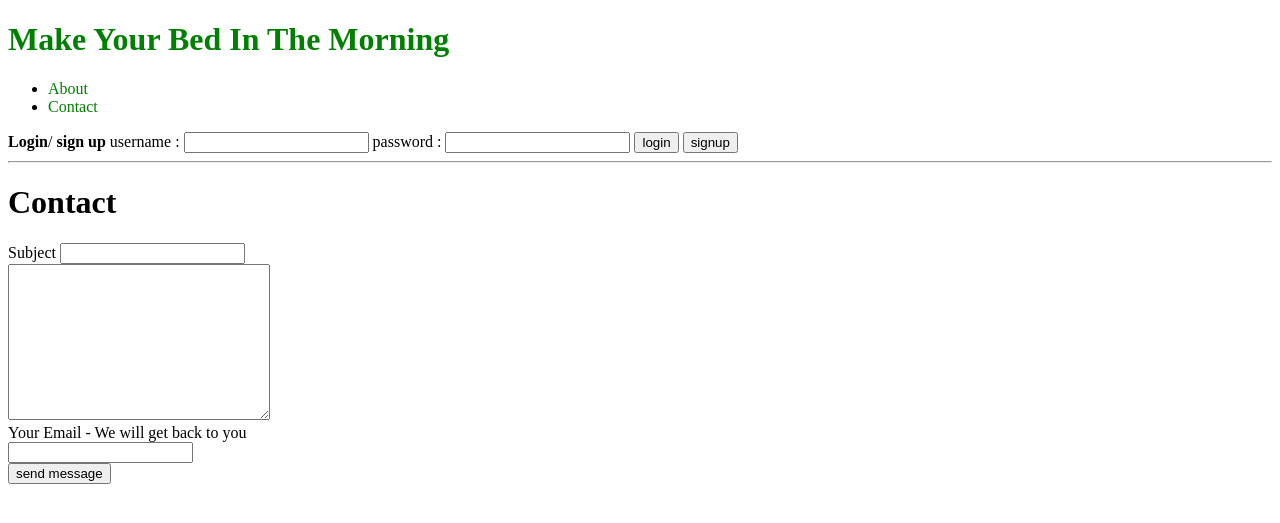
After one commit to kjs29/how-to-make-a-social-media-website, a Django app: page /contact/ in a window 1280 px wide. The commit adds this page. Shown: the top 523 px of the page. Run offline with Django 4.2, Linux system fonts and the light colour scheme.

Commit message:
add contact, thank you, about page/ add send email functionality

```diff
--- a/blog/urls.py
+++ b/blog/urls.py
@@ -2,6 +2,9 @@ from django.urls import path
 from . import views
 urlpatterns = [
     path('',views.home, name='home'),
+    path('about/', views.about_view, name='about'),
+    path('contact/', views.contact_view, name='contact'),
+    path('thankyou/', views.thankyou, name='thankyou'),
     path('login/', views.login_view, name='login'),
     path('logout/', views.logout_view,name='logout'),
     path('post/<int:pk>/', views.detail_view, name='detail'),
--- a/blog/views.py
+++ b/blog/views.py
@@ -6,6 +6,7 @@ from django.shortcuts import render, redirect, get_object_or_404
 from django.urls import reverse
 from django.contrib import messages
 from django.conf import settings
+from django.core.mail import EmailMessage, send_mail
 import os, shutil
 
 
@@ -19,6 +20,57 @@ def home(request):
             like_status = True
 
     return render(request, 'home.html', {'users':users, 'posts':posts,'like_status':like_status})
+
+def about_view(request):
+    return render(request, 'about.html', {})
+
+def contact_view(request):
+    if request.method == "POST":
+        subject = request.POST['subject']
+        body = request.POST['body']
+        sender_email = request.POST['email'].lower()
+
+        email_to_myself = EmailMessage(
+            f"[Django website requests : {subject}]",
+            f"""
+            Subject : {subject}<br><br>
+
+            Body : {body}<br><br>
+
+            Requested Email : {sender_email}
+            """,
+            to=['jsk.jinsung@gmail.com'],
+            reply_to=[sender_email]
+        )
+
+        email_to_customer = EmailMessage(
+            "Thank you for your request",
+            f"""
+            We have received your message,<br><br>
+
+            Your message : <br><strong>{body}</strong><br><br><br>
+
+            If this message is what you wrote, please type 'Confirmed' in the reply.<br><br>
+
+            We will get in touch with you as soon as we can.<br><br>
+
+            Thank you.<br><br>
+
+            Let's change the world!
+            """,
+            '"Make Your Bed" <settings.EMAIL_HOST_USER>',
+            to=[sender_email],
+
+        )
+        email_to_myself.content_subtype = 'html'
+        email_to_customer.content_subtype = 'html'
+        email_to_myself.send()
+        email_to_customer.send()
+
+        return redirect('thankyou')
+    return render(request, 'contact.html',{})
+def thankyou(request):
+    return render(request,'thankyou.html',)
 
 def login_view(request):
     """Log in view"""
--- /dev/null
+++ b/templates/contact.html
@@ -0,0 +1,26 @@
+{% extends 'base.html' %}
+
+{% block title %}
+
+<title>MakeYourBed - Contact</title>
+
+{% endblock %}
+
+{% block content %}
+    {% include 'navbar.html' %}
+    <h1>Contact</h1>
+
+    <form action="" method="post">{% csrf_token %}
+        <label for="subject">Subject</label>
+        <input type="text" id="subject" name="subject" required><br>
+
+        <textarea name="body" id="body" cols="30" rows="10" required></textarea><br>
+
+        <label for="email">Your Email - We will get back to you</label><br>
+        <input type="email" id="email" name="email" required><br>
+
+        <input type="submit" id="send-message-btn" value="send message">
+    </form>
+
+
+{% endblock %}
--- a/templates/home.html
+++ b/templates/home.html
@@ -14,9 +14,6 @@
     <p>Dreamers : {% for each in users %} <a href="{% url 'profile' each.pk %}">{{each.username}}</a> / {% endfor %} </p><hr>
 
     <h2>Total Posts : {{ posts.count }}</h2>
-
-    <hr>
-
 
     {% for post in posts %}
         <div>
--- a/templates/navbar.html
+++ b/templates/navbar.html
@@ -1,4 +1,9 @@
 <h1><a href="{% url 'home' %}">Make Your Bed In The Morning</a></h1>
+
+    <ul>
+        <li><a href="{% url 'about' %}">About</a></li>
+        <li><a href="{% url 'contact' %}">Contact</a></li>
+    </ul>
 
     <!-- User sign up & Login -->
     {% if request.user.is_authenticated %}
```
Also changed, not shown: mysite/settings.py (+10 -0 lines), templates/about.html (added, +10 -0 lines), templates/thankyou.html (added, +14 -0 lines), 1 other file.
